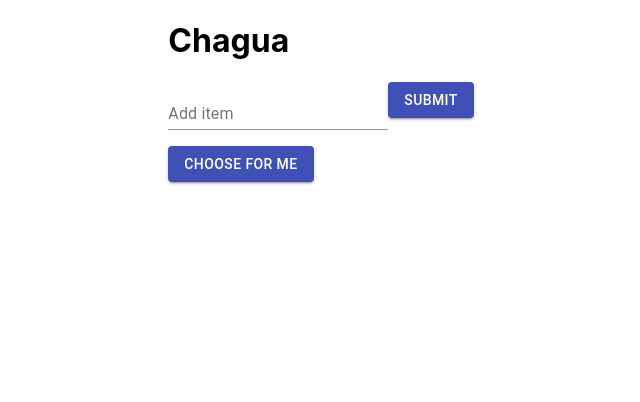
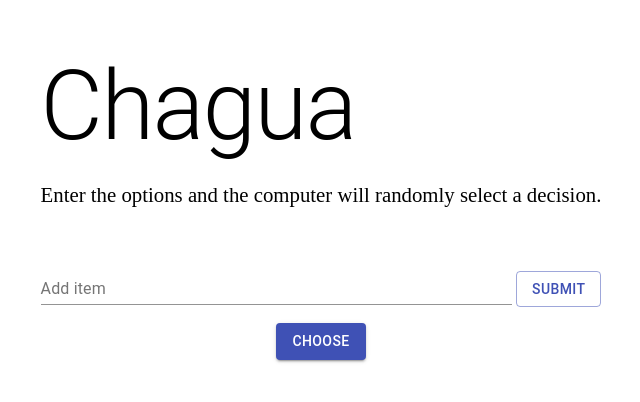
Before and after one commit to leovolving/chagua, a React (Create React App) app: page / in a window 1280 px wide. Shown: the top 402 px of the page, without its empty margins (319-959 px from the left). Built offline with nearby package versions, Linux system fonts and the light colour scheme; the HTML template or start-up script is replaced by a standard one.

Commit message:
style and functionality fixes

```diff
--- a/src/App.js
+++ b/src/App.js
@@ -1,11 +1,13 @@
 import React, {Fragment} from 'react';
 import Chagua from './components/Chagua.jsx'
+import Typography from '@material-ui/core/Typography';
 
 function App() {
   return (
     <Fragment>
       <header>
-        <h1>Chagua</h1>
+        <Typography variant='h1'>Chagua</Typography>
+        <p>Enter the options and the computer will randomly select a decision.</p>
       </header>
       <section>
         <Chagua />
--- a/src/components/Chagua.jsx
+++ b/src/components/Chagua.jsx
@@ -12,12 +12,14 @@ export default class Chagua extends React.Component {
     onFormSubmit = e => {
         e.preventDefault();
         const input = document.getElementById('add-item');
+        if (input.value) {
             this.setState({
                 items: [...this.state.items, {
                     value: input.value,
                     active: true
                 }]
             });
+        }
         input.value = '';
     }
 
@@ -26,7 +28,7 @@ export default class Chagua extends React.Component {
         const items = this.state.items.filter(i => i.active);
         const len = items.length;
         if (len) {
-            const i = 0;
+            const i = Math.floor((Math.random() * len));
             this.setState({
                 selection: items[i].value
             });
--- a/src/components/Form.jsx
+++ b/src/components/Form.jsx
@@ -4,8 +4,9 @@ import Button from '@material-ui/core/Button';
 
  const Form = ({onSubmit}) => (
     <form onSubmit={onSubmit}>
-        <TextField id='add-item' label='Add item' name='add-item' />
-        <Button type='submit' color='primary' variant='contained'>Submit</Button>
+        <TextField className='input' id='add-item' label='Add item' name='add-item' />
+        &nbsp;
+        <Button type='submit' color='primary' variant='outlined'>Submit</Button>
     </form>
 );
 
--- a/src/components/ItemList.jsx
+++ b/src/components/ItemList.jsx
@@ -2,7 +2,7 @@ import React from 'react';
 
 const ItemList = ({items}) => (
     <ul>
-        {items.map((i, k) => <li key={k}>{i.value}</li>)}
+        {items.map((i, k) => <li key={k}><p>{i.value}</p></li>)}
     </ul>
 );
 
--- a/src/components/Selection.jsx
+++ b/src/components/Selection.jsx
@@ -1,12 +1,13 @@
 import React from 'react';
 import Button from '@material-ui/core/Button';
+import Typography from '@material-ui/core/Typography';
 
 const Selection = ({onClick, selection}) => (
-  <div>
-      <Button color='primary' onClick={onClick} variant='contained'>Choose For Me</Button>
+  <div className='selection-container'>
+      <Button color='primary' onClick={onClick} variant='contained'>Choose</Button>
       {selection &&
-        <div>
-            <h2>{selection}</h2>
+        <div className='selection'>
+            <Typography variant='h2'>{selection}</Typography>
             <p>the chooser has chosen {selection}</p>
         </div>}
   </div>
--- a/src/index.css
+++ b/src/index.css
@@ -1,15 +1,34 @@
 body {
   margin: 0;
-  font-family: -apple-system, BlinkMacSystemFont, 'Segoe UI', 'Roboto', 'Oxygen',
-    'Ubuntu', 'Cantarell', 'Fira Sans', 'Droid Sans', 'Helvetica Neue',
-    sans-serif;
-  -webkit-font-smoothing: antialiased;
-  -moz-osx-font-smoothing: grayscale;
   display: flex;
   justify-content: center;
+  padding: 0 25px;
 }
 
-code {
-  font-family: source-code-pro, Menlo, Monaco, Consolas, 'Courier New',
-    monospace;
+header {
+  margin: 50px 0;
 }
+
+p {
+  font-size: 1.3em;
+}
+
+form {
+  display: flex;
+  justify-content: center;
+  align-items: baseline;
+}
+
+.input {
+  flex: 1;
+}
+
+.selection-container {
+  display: flex;
+  flex-direction: column;
+  align-items: center;
+}
+
+.selection {
+  margin-top: 25px;
+}
```
Lines whose indentation alone changed are shown as unchanged.
